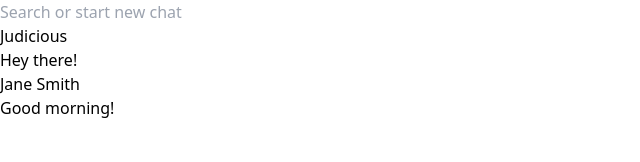
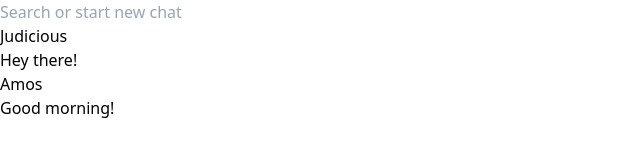
Before and after one commit to Judiciousmurich/chat-app, a React (Vite) app: page / in a window 1280 px wide. Shown: the top 162 px of the page, without its empty margins (0-640 px from the left). Built offline with nearby package versions, Linux system fonts and the light colour scheme.

Commit message:
feat:add values

```diff
--- a/src/App.jsx
+++ b/src/App.jsx
@@ -5,7 +5,7 @@ import Sidebar from './components/SideBar';
 function App() {
   const [chats] = useState([
     { id: 1, name: 'Judicious', lastMessage: 'Hey there!' },
-    { id: 2, name: 'Jane Smith', lastMessage: 'Good morning!' },
+    { id: 2, name: 'Amos', lastMessage: 'Good morning!' },
   ]);
 
   const [currentChat, setCurrentChat] = useState(chats[0]);
```
